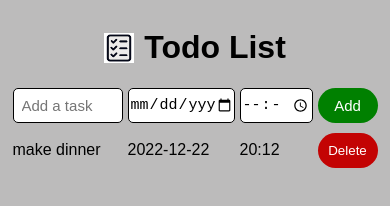
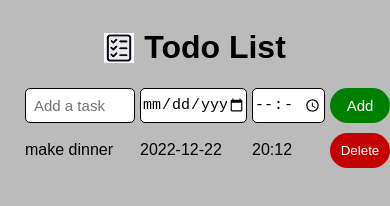
Before and after one commit to taofeekjide/week-two-task, a plain HTML site: page index.html in a window 390 px wide. Drawn offline with Linux system fonts and the light colour scheme.

Commit message:
Update index.css

```diff
--- a/index.css
+++ b/index.css
@@ -86,6 +86,9 @@ body {
     gap: 5px;
     margin-bottom: 10px;
   }
+  .todo-list{
+    width: 340px;
+  }
 }
 
 @media (max-width: 800px) and (min-width: 650px) {
```
